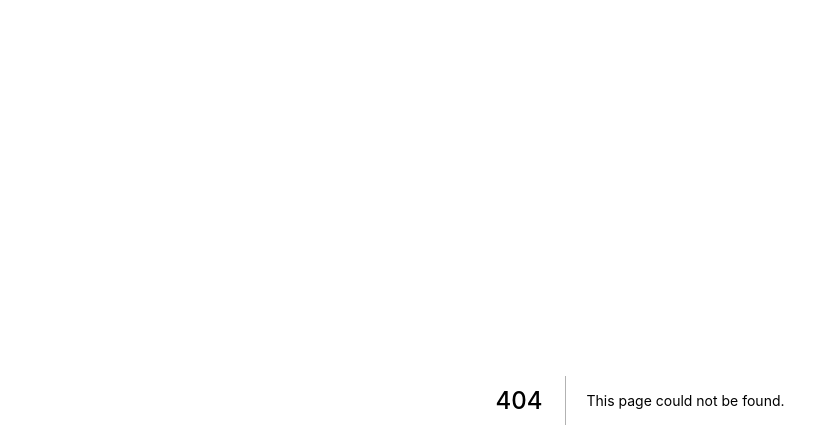
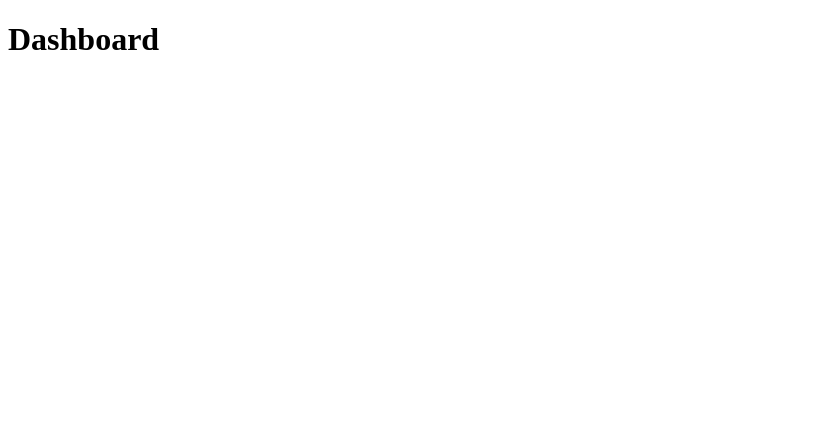
Before and after one commit to gtvilela/projeto-localiza-g5, a Next.js app: page / in a window 1280 px wide. Before the commit this address had no page. Shown: the top 448 px of the page, without its empty margins (0-839 px from the left). Built offline with nearby package versions, Linux system fonts and the light colour scheme.

Commit message:
chore: page index

```diff
--- /dev/null
+++ b/src/pages/index.tsx
@@ -0,0 +1,7 @@
+import React from "react";
+
+export default function Home() {
+  return (
+      <h1>Dashboard</h1>
+  );
+}
```
